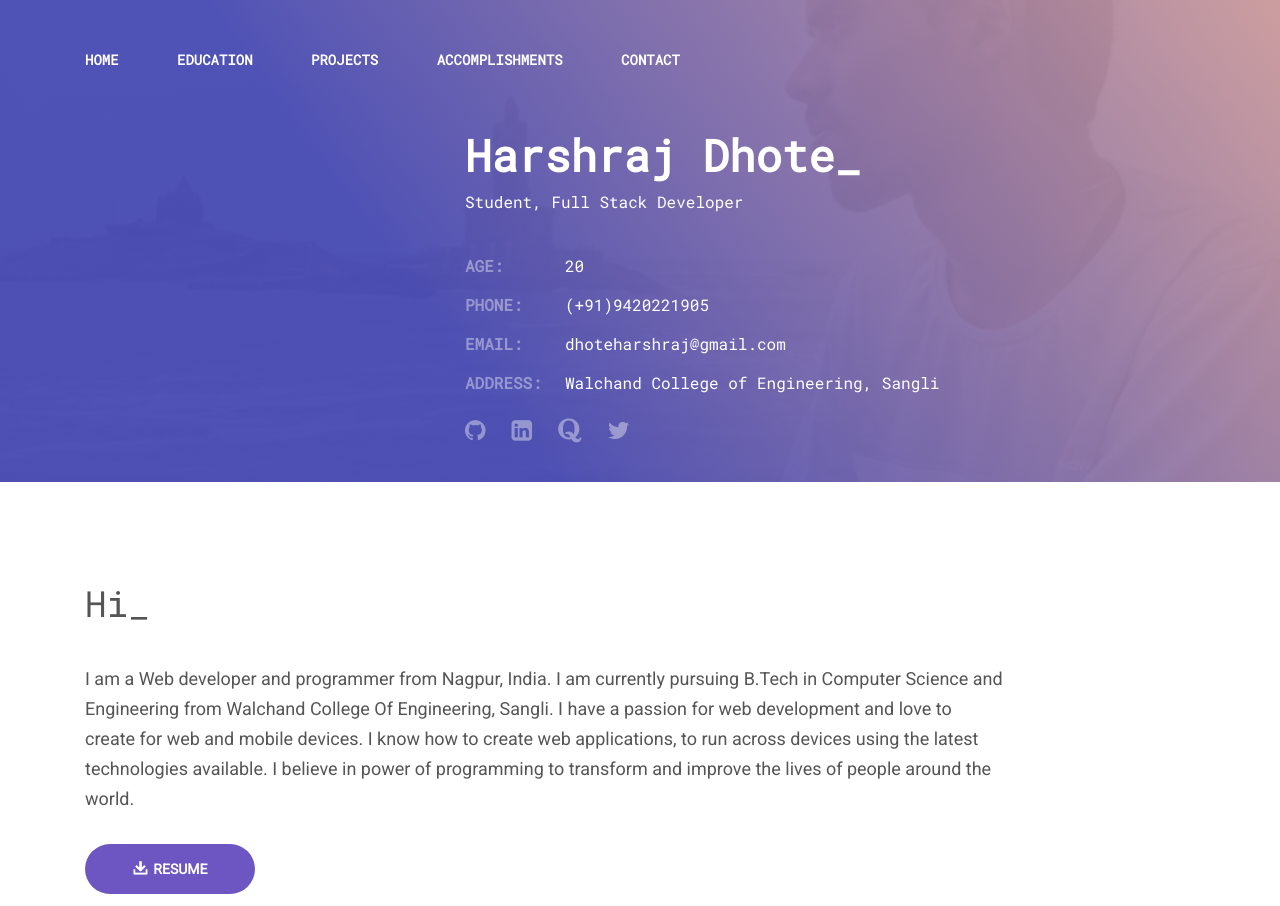
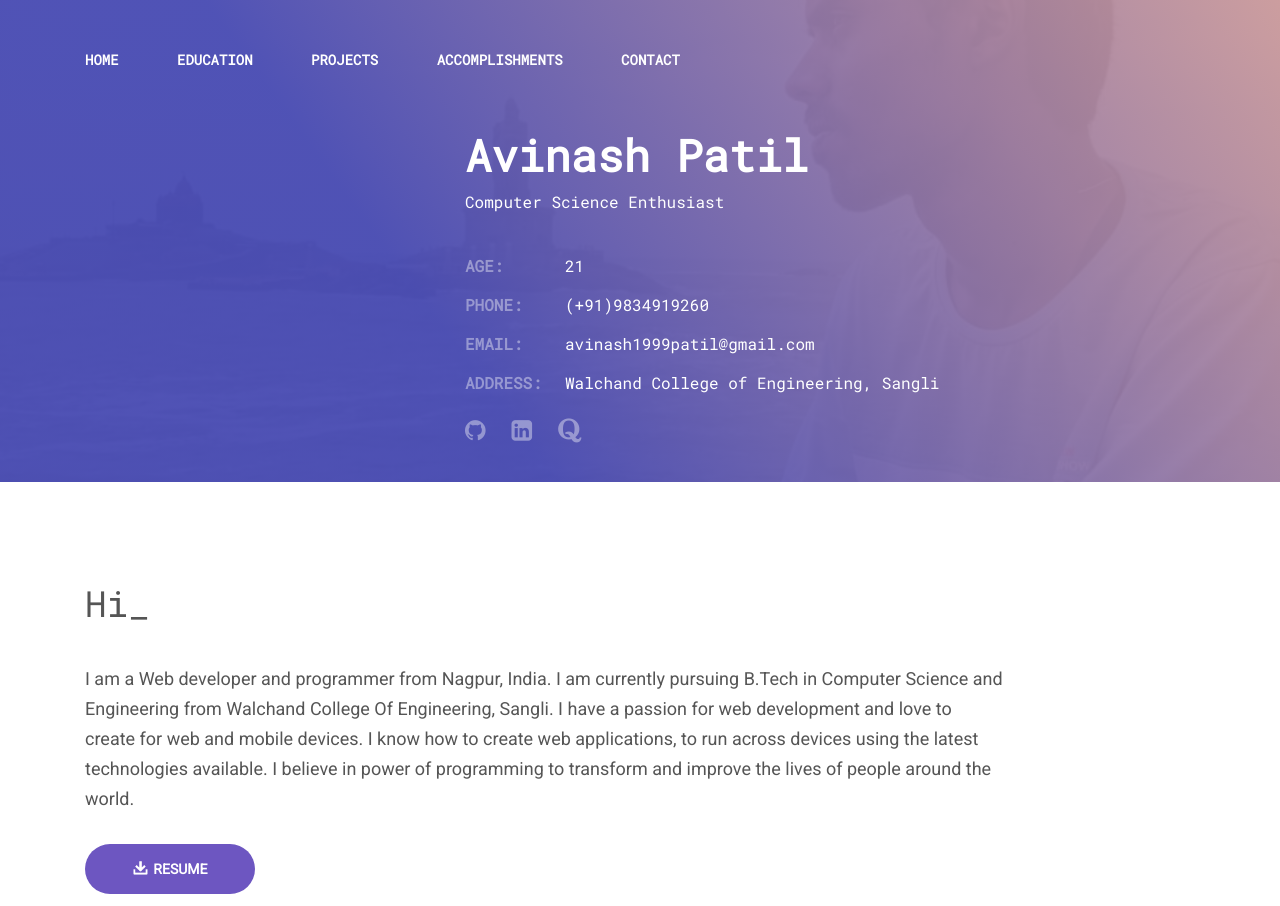
Before and after one commit to iamavinashpatil/mywebsite, a plain HTML site: page index.html in a window 1280 px wide. Shown: the top 906 px of the page. Drawn offline with Linux system fonts and the light colour scheme.

Commit message:
Update index.html

```diff
--- a/index.html
+++ b/index.html
@@ -6,7 +6,7 @@
     <meta http-equiv="X-UA-Compatible" content="ie=edge" />
     <meta name="description" content="" />
     <meta name="author" content="" />
-    <title>Harshraj Dhote</title>
+    <title>Avinash Patil</title>
     <link rel="icon" href="assets/img/logo.JPG" />
     <link rel="stylesheet" href="assets/css/color.css" />
     <link
@@ -115,20 +115,20 @@
               <!-- <img class="" src="assets/img/" alt="avatar" /> -->
             </div>
             <div class="col-md-8">
-              <p class="personal-profile__name">Harshraj Dhote_</p>
+              <p class="personal-profile__name">Avinash Patil</p>
               <p class="personal-profile__work">
-                Student, Full Stack Developer
+                Computer Science Enthusiast
               </p>
               <div class="personal-profile__contacts">
                 <dl class="contact-list contact-list__opacity-titles">
                   <dt>Age:</dt>
-                  <dd>20</dd>
+                  <dd>21</dd>
                   <dt>Phone:</dt>
-                  <dd><a href="tel:+919420221905">(+91)9420221905</a></dd>
+                  <dd><a href="tel:+919834919260">(+91)9834919260</a></dd>
                   <dt>Email:</dt>
                   <dd>
-                    <a href="mailto:dhoteharshraj@mail.com"
-                      >dhoteharshraj@gmail.com</a
+                    <a href="mailto:avinash1999patil@mail.com"
+                      >avinash1999patil@gmail.com</a
                     >
                   </dd>
                   <dt>Address:</dt>
@@ -136,23 +136,23 @@
                 </dl>
               </div>
               <p class="personal-profile__social">
-                <a href="https://github.com/harshrajdhote" target="_blank"
+                <a href="https://github.com/iamavinashpatil" target="_blank"
                   ><i class="fa fa-github"></i
                 ></a>
                 <a
-                  href="https://www.linkedin.com/in/harshraj-dhote-177588137/"
+                  href="https://www.linkedin.com/in/avinash-patil-28b3691a6/"
                   target="_blank"
                   ><i class="fa fa-linkedin-square"></i
                 ></a>
 
                 <a
-                  href="https://www.quora.com/profile/Harshraj-Dhote"
+                  href="https://www.quora.com/profile/Avinash-Patil-478"
                   target="_blank"
                   ><i class="fa fa-quora"></i
                 ></a>
-                <a href="https://twitter.com/HarshrajDhote" target="_blank"
-                  ><i class="fa fa-twitter"></i
-                ></a>
+               <!-- <a href="https://twitter.com/HarshrajDhote" target="_blank"
+                  ><i class="fa fa-twitter"></i>
+                </a>-->
               </p>
             </div>
           </div>
```
